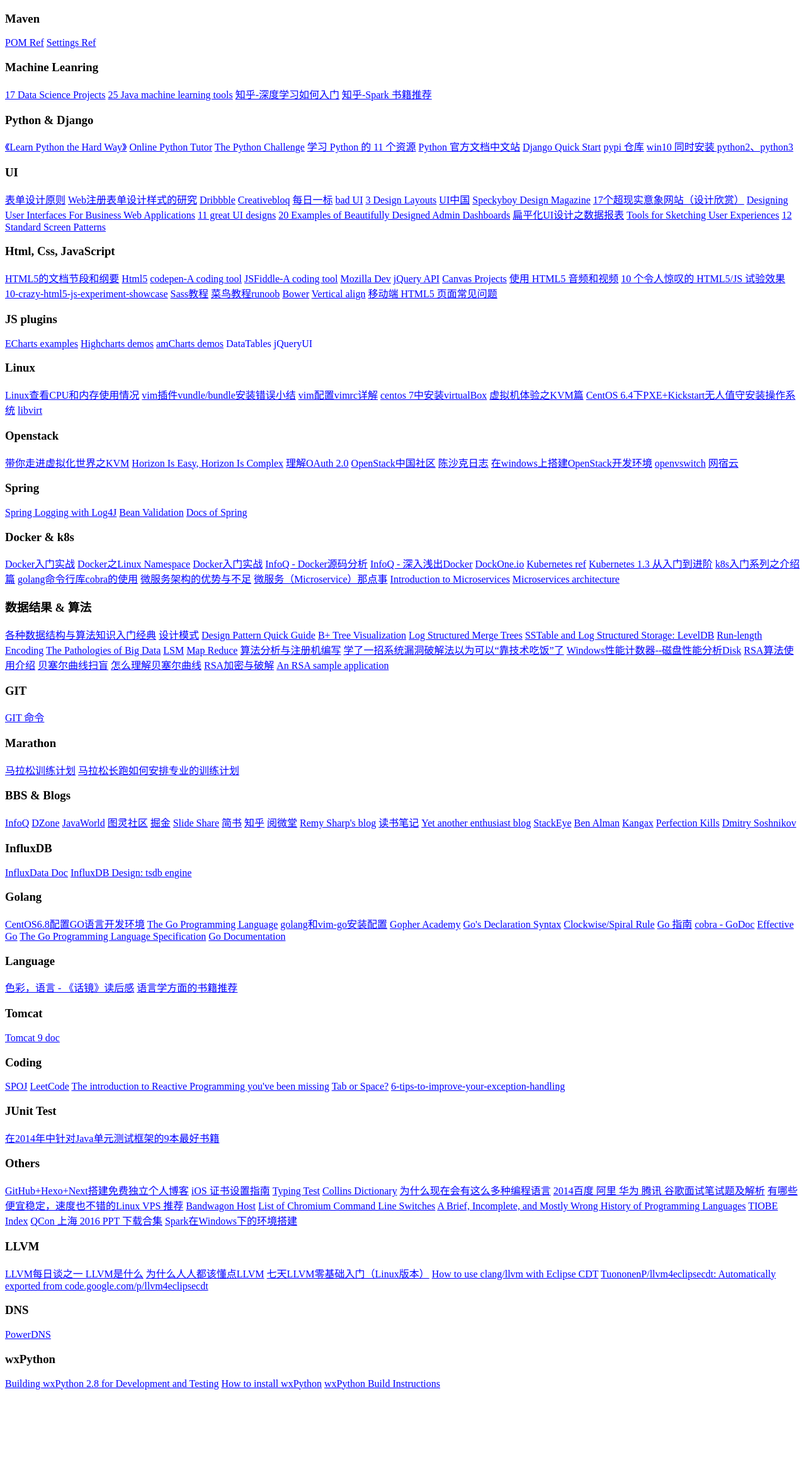
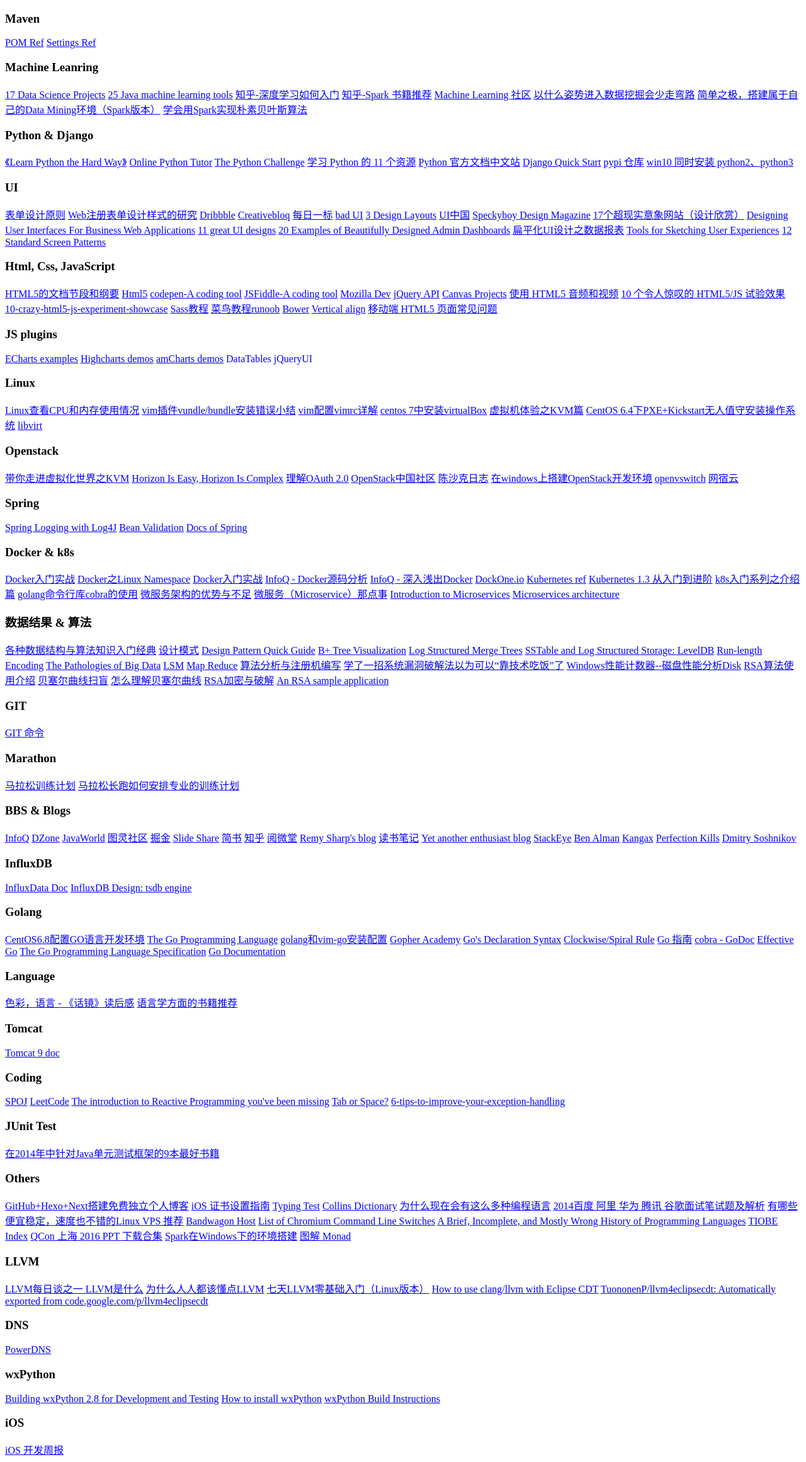
Before and after one commit to AquariusLiu/AquariusLiu.github.io, a plain HTML site: page TODO/urls.html in a window 1280 px wide. Shown: the whole page at 63% size. Before the commit the page ends 2214 px from the top, so only its background shows below. Drawn offline with Linux system fonts and the light colour scheme.

Commit message:
Add topics

```diff
--- a/TODO/urls.html
+++ b/TODO/urls.html
@@ -20,6 +20,10 @@
       <a href="http://www.codeceo.com/article/25-java-machine-learning-tools.html">25 Java machine learning tools</a>
       <a href="https://www.zhihu.com/question/26006703">知乎-深度学习如何入门</a>
       <a href="https://www.zhihu.com/question/23655827?rf=27642986">知乎-Spark 书籍推荐</a>
+      <a href="https://www.kaggle.com">Machine Learning 社区</a>
+      <a href="http://mp.weixin.qq.com/s?__biz=MzA5NzkxMzg1Nw==&mid=2653159305&idx=1&sn=077410cb7d95af0c343a13dbbd4e53fc&mpshare=1&scene=1&srcid=0510gYeDGwNdlniGYhamMGjn##">以什么姿势进入数据挖掘会少走弯路</a>
+      <a href="http://www.infoq.com/cn/articles/datamining-spark-env">简单之极，搭建属于自己的Data Mining环境（Spark版本）</a>
+      <a href="http://www.infoq.com/cn/articles/use-spark-to-achieve-naive-bayesian-algorithm">学会用Spark实现朴素贝叶斯算法</a>
     </section>
     <section>
       <h3>Python & Django</h3>
@@ -234,6 +238,7 @@
       <a href="http://www.tiobe.com/tiobe-index/">TIOBE Index</a>
       <a href="http://ppt.geekbang.org/qconsh2016?from=timeline&isappinstalled=0">QCon 上海 2016 PPT 下载合集</a>
       <a href="http://blog.csdn.net/u011513853/article/details/52865076">Spark在Windows下的环境搭建</a>
+      <a href="http://www.ruanyifeng.com/blog/2015/07/monad.html?utm_source=tuicool">图解 Monad</a>
     </section>
     <section>
       <h3>LLVM</h3>
@@ -253,5 +258,9 @@
       <a href="https://wiki.wxpython.org/How%20to%20install%20wxPython">How to install wxPython</a>
       <a href="https://wxpython.org/builddoc.php">wxPython Build Instructions</a>
     </section>
+    <section>
+      <h3>iOS</h3>
+      <a href="http://www.infoq.com/cn/news/2017/05/ios-weekly-down-money-itunes?utm_campaign=rightbar_v2&utm_source=infoq&utm_medium=news_link&utm_content=link_text">iOS 开发周报</a>
+    </section>
   </body>
 </html>
```
Also changed, not shown: 1 other file.
